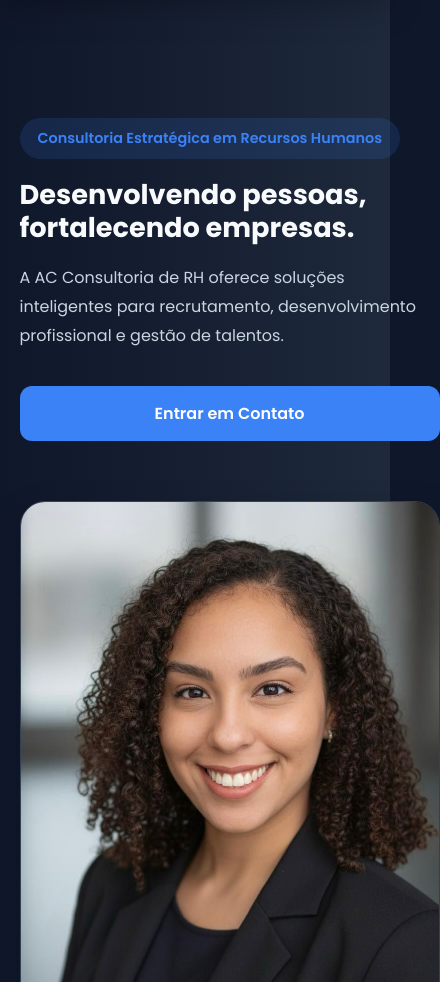
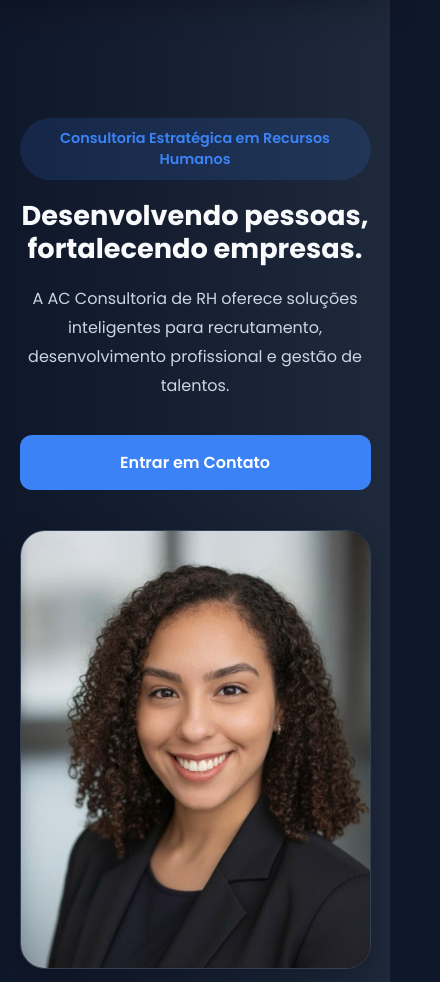
Before and after one commit to EliatanGabriel/AC-Consutoria-de-RH, a plain HTML site: page index.html in a window 390 px wide. Shown: the part 118-1100 px from the top of the page, 440 px wide, since content can reach past the window. Drawn offline with Linux system fonts and the light colour scheme.

Commit message:
add css corrigido

```diff
--- a/style.css
+++ b/style.css
@@ -159,15 +159,14 @@ body {
    IMAGEM HERO (foto da Anne)
 ================================ */
 .image-placeholder {
-  width: 420px;
-  height: 520px;
+  width: 100%;
+  max-width: 420px;
+  aspect-ratio: 4 / 5;
+  height: auto;
   margin: 0 auto;
   border-radius: 25px;
   overflow: hidden;
   background: var(--card-bg);
-  display: flex;
-  align-items: center;
-  justify-content: center;
   border: 1px solid var(--border-color);
   box-shadow: var(--shadow);
 }
@@ -343,7 +342,12 @@ body {
    RESPONSIVO
 ================================ */
 @media (max-width: 992px) {
-  .hero-content,
+  .hero-content {
+    grid-template-columns: 1fr;
+    gap: 40px;
+    text-align: center;
+  }
+
   .sobre-content,
   .contato-content,
   .cards {
```
